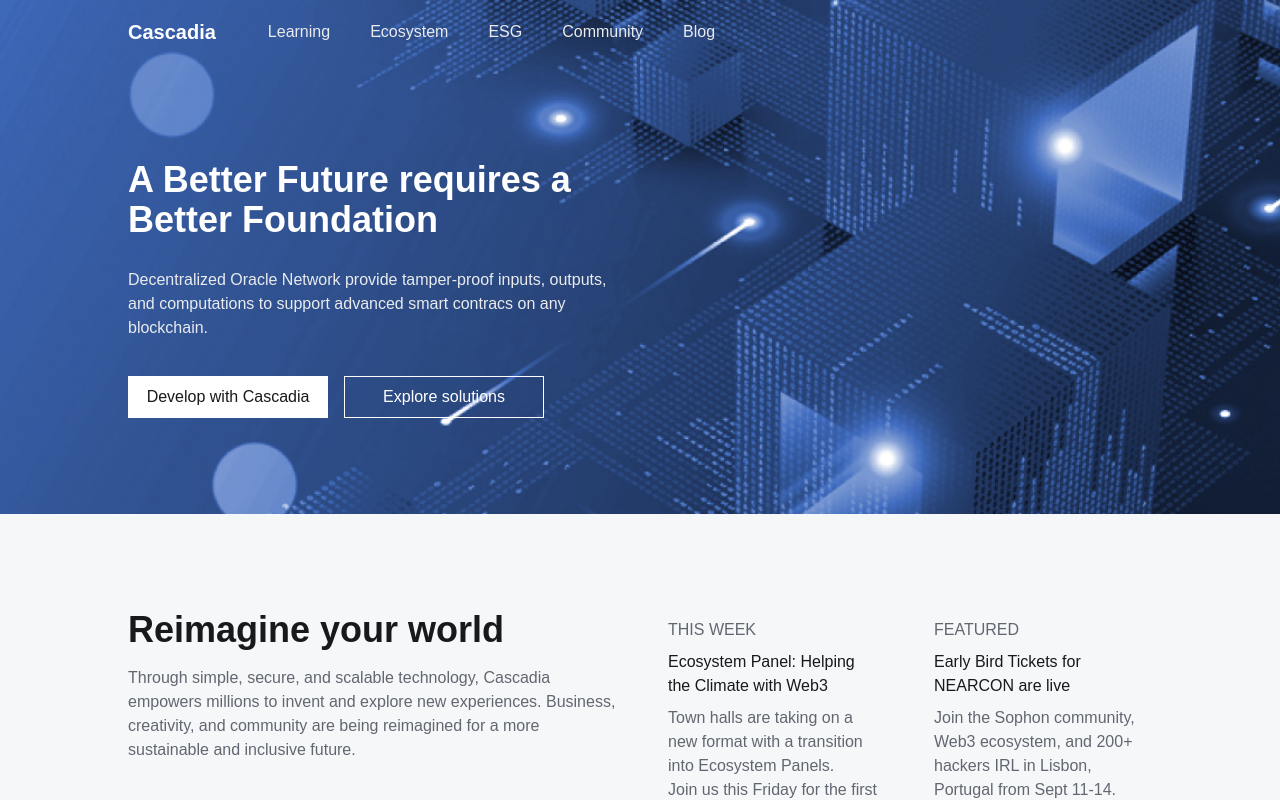
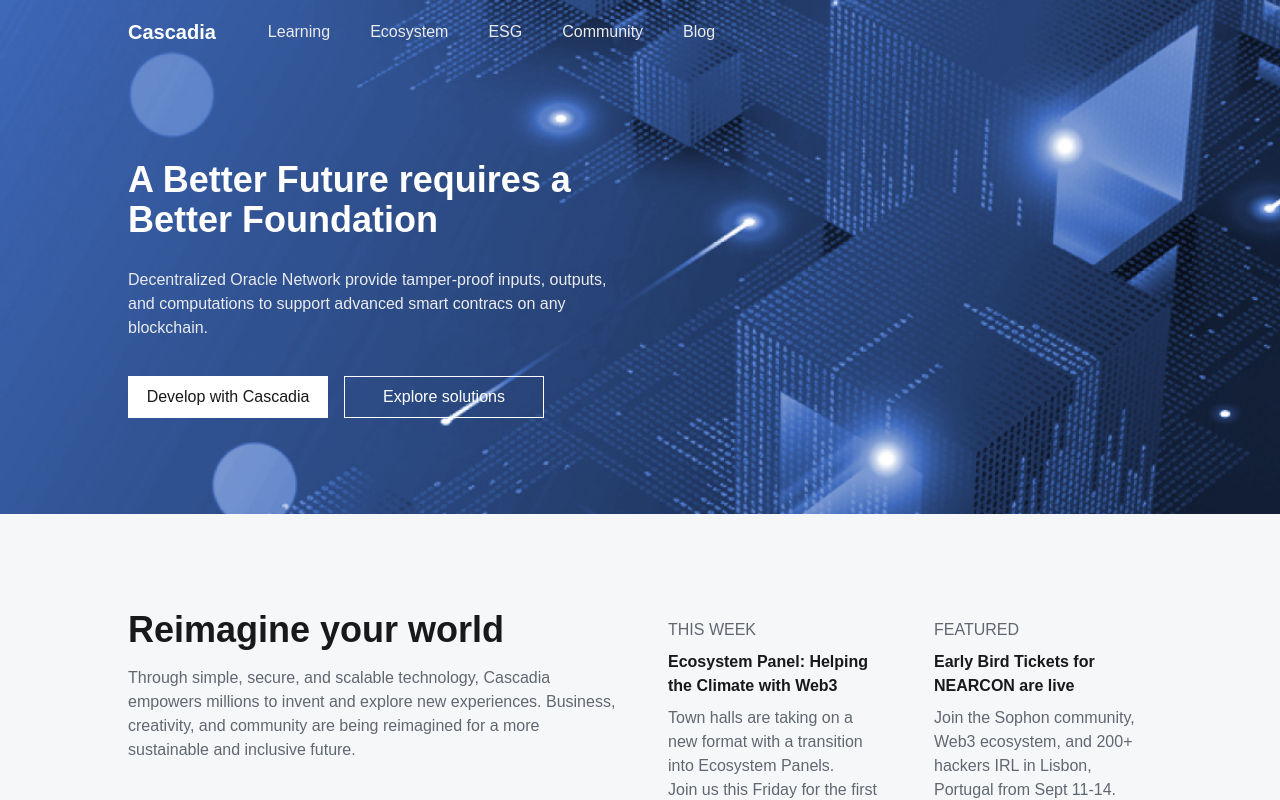
Before and after one commit to CascadiaFoundation/public_website, a Next.js app: page / in a window 1280 px wide. Shown: the top 800 px of the page. Built offline with nearby package versions, Linux system fonts and the light colour scheme; what @savvywombat/tailwindcss-grid-areas would draw is missing.

Commit message:
fix: home page heading font weight

```diff
--- a/src/styles/globals.css
+++ b/src/styles/globals.css
@@ -27,6 +27,6 @@
   }
 
   .home-content-bold {
-    @apply text-base font-medium text-primary-900;
+    @apply text-base font-bold text-primary-900;
   }
 }
```
